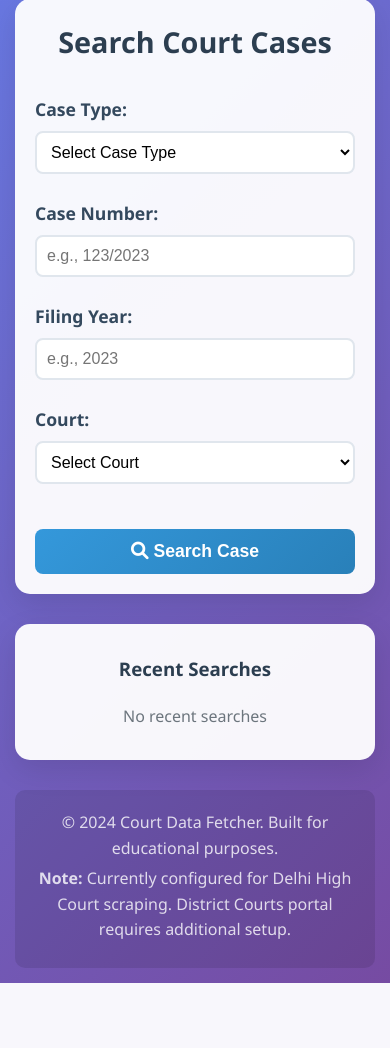
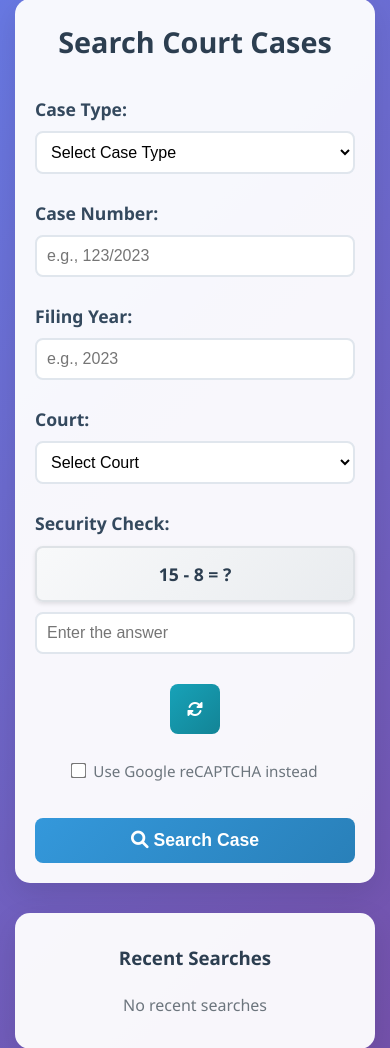
Before and after one commit to SaiRohit2103/OCTANET-MAY, a Flask app: page / in a window 390 px wide. Shown: the part 206-1254 px from the top of the page. Before the commit the page ends 1189 px from the top, so only its background shows below. Run offline with Flask 3, Linux system fonts and the light colour scheme; some libraries are stand-ins or nearby versions.

Commit message:
Add CAPTCHA protection with math and reCAPTCHA options
Co-authored-by: sairohitvadama0143 <sairohitvadama0143@gmail.com>

```diff
--- a/app.py
+++ b/app.py
@@ -9,6 +9,12 @@ from datetime import datetime
 import logging
 from urllib.parse import urljoin, quote
 import time
+import os
+from urllib.parse import urlencode
+from dotenv import load_dotenv
+
+# Load environment variables from .env file
+load_dotenv()
 
 # Configure logging
 logging.basicConfig(level=logging.INFO)
@@ -16,6 +22,10 @@ logger = logging.getLogger(__name__)
 
 app = Flask(__name__)
 CORS(app)
+
+# Configuration for reCAPTCHA
+app.config['RECAPTCHA_SECRET_KEY'] = os.environ.get('RECAPTCHA_SECRET_KEY', 'your-recaptcha-secret-key-here')
+app.config['RECAPTCHA_SITE_KEY'] = os.environ.get('RECAPTCHA_SITE_KEY', 'your-recaptcha-site-key-here')
 
 # Database setup
 def init_db():
@@ -178,10 +188,60 @@ def save_case_data(case_identifier, court_type, case_info, orders_data):
     conn.commit()
     conn.close()
 
+def verify_recaptcha(response_token):
+    """Verify Google reCAPTCHA response"""
+    if not response_token:
+        return False
+
+    secret_key = app.config['RECAPTCHA_SECRET_KEY']
+    if secret_key == 'your-recaptcha-secret-key-here':
+        # For demo purposes, if no real secret key is configured, accept any non-empty response
+        logger.warning("Using demo reCAPTCHA mode - configure RECAPTCHA_SECRET_KEY for production")
+        return True
+
+    # Verify with Google's API
+    verify_url = 'https://www.google.com/recaptcha/api/siteverify'
+    data = {
+        'secret': secret_key,
+        'response': response_token
+    }
+
+    try:
+        response = requests.post(verify_url, data=data)
+        result = response.json()
+        return result.get('success', False)
+    except Exception as e:
+        logger.error(f"reCAPTCHA verification error: {str(e)}")
+        return False
+
+def validate_captcha(captcha_answer, recaptcha_response):
+    """Validate CAPTCHA (either math or reCAPTCHA)"""
+    # If reCAPTCHA response is provided, verify it
+    if recaptcha_response:
+        return verify_recaptcha(recaptcha_response)
+
+    # For math CAPTCHA, we would need to store the correct answer in session
+    # For demo purposes, we'll accept any reasonable number (since backend doesn't know the math question)
+    # In a real implementation, you would store the correct answer in the user session
+    try:
+        answer = int(captcha_answer) if captcha_answer else None
+        # Accept any number between 0 and 200 as reasonable for our math problems
+        return answer is not None and 0 <= answer <= 200
+    except (ValueError, TypeError):
+        return False
+
 @app.route('/')
 def index():
     """Serve the main application page"""
-    return render_template('index.html')
+    return render_template('index.html', recaptcha_site_key=app.config['RECAPTCHA_SITE_KEY'])
+
+@app.route('/api/recaptcha-key')
+def get_recaptcha_key():
+    """Get reCAPTCHA site key for frontend"""
+    return jsonify({
+        'success': True,
+        'site_key': app.config['RECAPTCHA_SITE_KEY']
+    })
 
 @app.route('/api/search', methods=['POST'])
 def search_case():
@@ -202,6 +262,15 @@ def search_case():
         case_number = data['caseNumber']
         filing_year = int(data['filingYear'])
         court_type = data['courtType']
+        captcha_answer = data.get('captcha')
+        recaptcha_response = data.get('recaptchaResponse')
+
+        # Validate CAPTCHA
+        if not validate_captcha(captcha_answer, recaptcha_response):
+            return jsonify({
+                'success': False,
+                'error': 'CAPTCHA verification failed. Please try again.'
+            }), 400
 
         # Validate case number format
         if not re.match(r'^\d+/\d{4}$', case_number):
--- a/requirements-simple.txt
+++ b/requirements-simple.txt
@@ -2,3 +2,4 @@ Flask==2.3.3
 Flask-CORS==4.0.0
 requests==2.31.0
 beautifulsoup4==4.12.2
+python-dotenv==1.0.0
--- a/static/script.js
+++ b/static/script.js
@@ -2,17 +2,29 @@
 class CourtDataFetcher {
     constructor() {
         this.apiUrl = '/api';
+        this.captchaAnswer = 0;
         this.init();
     }
 
     init() {
         this.bindEvents();
         this.loadSearchHistory();
+        this.generateCaptcha();
     }
 
     bindEvents() {
         const form = document.getElementById('caseForm');
         form.addEventListener('submit', (e) => this.handleFormSubmit(e));
+
+        // CAPTCHA event listeners
+        const refreshBtn = document.getElementById('refreshCaptcha');
+        refreshBtn.addEventListener('click', () => this.generateCaptcha());
+
+        const useRecaptchaCheckbox = document.getElementById('useRecaptcha');
+        useRecaptchaCheckbox.addEventListener('change', (e) => this.toggleCaptchaType(e.target.checked));
+
+        const captchaInput = document.getElementById('captcha');
+        captchaInput.addEventListener('input', () => this.validateCaptcha());
     }
 
     async handleFormSubmit(e) {
@@ -23,11 +35,18 @@ class CourtDataFetcher {
             caseType: formData.get('caseType'),
             caseNumber: formData.get('caseNumber'),
             filingYear: formData.get('filingYear'),
-            courtType: formData.get('courtType')
+            courtType: formData.get('courtType'),
+            captcha: formData.get('captcha'),
+            recaptchaResponse: this.getRecaptchaResponse()
         };
 
         // Validate form data
         if (!this.validateForm(searchData)) {
+            return;
+        }
+
+        // Validate CAPTCHA
+        if (!this.validateCaptchaForm()) {
             return;
         }
 
@@ -43,8 +62,25 @@ class CourtDataFetcher {
             if (response.success) {
                 this.displayResults(response.data);
                 this.saveToHistory(searchData, response.data);
+
+                // Generate new CAPTCHA for next search
+                this.generateCaptcha();
+
+                // Reset reCAPTCHA if it was used
+                const useRecaptcha = document.getElementById('useRecaptcha').checked;
+                if (useRecaptcha && typeof grecaptcha !== 'undefined') {
+                    grecaptcha.reset();
+                }
             } else {
                 this.showError(response.error || 'Failed to fetch case data');
+
+                // If CAPTCHA error, generate new CAPTCHA
+                if (response.error && response.error.includes('CAPTCHA')) {
+                    this.generateCaptcha();
+                    if (typeof grecaptcha !== 'undefined') {
+                        grecaptcha.reset();
+                    }
+                }
             }
         } catch (error) {
             console.error('Error fetching case data:', error);
@@ -296,6 +332,124 @@ class CourtDataFetcher {
     hideError() {
         document.getElementById('errorMessage').style.display = 'none';
     }
+
+    // CAPTCHA Methods
+    generateCaptcha() {
+        const num1 = Math.floor(Math.random() * 20) + 1;
+        const num2 = Math.floor(Math.random() * 20) + 1;
+        const operators = ['+', '-', '*'];
+        const operator = operators[Math.floor(Math.random() * operators.length)];
+
+        let question, answer;
+
+        switch(operator) {
+            case '+':
+                question = `${num1} + ${num2} = ?`;
+                answer = num1 + num2;
+                break;
+            case '-':
+                // Ensure positive result
+                const larger = Math.max(num1, num2);
+                const smaller = Math.min(num1, num2);
+                question = `${larger} - ${smaller} = ?`;
+                answer = larger - smaller;
+                break;
+            case '*':
+                // Use smaller numbers for multiplication
+                const smallNum1 = Math.floor(Math.random() * 10) + 1;
+                const smallNum2 = Math.floor(Math.random() * 10) + 1;
+                question = `${smallNum1} × ${smallNum2} = ?`;
+                answer = smallNum1 * smallNum2;
+                break;
+        }
+
+        this.captchaAnswer = answer;
+        document.getElementById('captchaQuestion').textContent = question;
+        document.getElementById('captcha').value = '';
+
+        // Remove any previous validation classes
+        const captchaInput = document.getElementById('captcha');
+        captchaInput.classList.remove('captcha-error', 'captcha-success');
+    }
+
+    validateCaptcha() {
+        const captchaInput = document.getElementById('captcha');
+        const userAnswer = parseInt(captchaInput.value);
+
+        if (captchaInput.value === '') {
+            captchaInput.classList.remove('captcha-error', 'captcha-success');
+            return false;
+        }
+
+        if (userAnswer === this.captchaAnswer) {
+            captchaInput.classList.remove('captcha-error');
+            captchaInput.classList.add('captcha-success');
+            return true;
+        } else {
+            captchaInput.classList.remove('captcha-success');
+            captchaInput.classList.add('captcha-error');
+            return false;
+        }
+    }
+
+    toggleCaptchaType(useRecaptcha) {
+        const mathCaptcha = document.querySelector('.captcha-section');
+        const recaptchaSection = document.querySelector('.recaptcha-section');
+
+        if (useRecaptcha) {
+            mathCaptcha.style.display = 'none';
+            recaptchaSection.style.display = 'block';
+            // Remove required attribute from math captcha
+            document.getElementById('captcha').removeAttribute('required');
+        } else {
+            mathCaptcha.style.display = 'block';
+            recaptchaSection.style.display = 'none';
+            // Add required attribute back to math captcha
+            document.getElementById('captcha').setAttribute('required', '');
+            // Reset reCAPTCHA if it was completed
+            if (typeof grecaptcha !== 'undefined') {
+                grecaptcha.reset();
+            }
+        }
+    }
+
+    getRecaptchaResponse() {
+        const useRecaptcha = document.getElementById('useRecaptcha').checked;
+        if (useRecaptcha && typeof grecaptcha !== 'undefined') {
+            return grecaptcha.getResponse();
+        }
+        return null;
+    }
+
+    validateCaptchaForm() {
+        const useRecaptcha = document.getElementById('useRecaptcha').checked;
+
+        if (useRecaptcha) {
+            const recaptchaResponse = this.getRecaptchaResponse();
+            if (!recaptchaResponse) {
+                this.showError('Please complete the reCAPTCHA verification');
+                return false;
+            }
+        } else {
+            const captchaInput = document.getElementById('captcha');
+            const userAnswer = parseInt(captchaInput.value);
+
+            if (!captchaInput.value) {
+                this.showError('Please solve the math problem');
+                captchaInput.classList.add('captcha-error');
+                return false;
+            }
+
+            if (userAnswer !== this.captchaAnswer) {
+                this.showError('Incorrect answer to the math problem. Please try again.');
+                captchaInput.classList.add('captcha-error');
+                this.generateCaptcha(); // Generate new captcha
+                return false;
+            }
+        }
+
+        return true;
+    }
 }
 
 // Initialize the application when DOM is loaded
--- a/static/styles.css
+++ b/static/styles.css
@@ -371,3 +371,134 @@ footer p {
 .results-section {
     animation: fadeInUp 0.6s ease-out;
 }
+
+/* CAPTCHA Styling */
+.captcha-container {
+    display: flex;
+    align-items: center;
+    gap: 10px;
+    flex-wrap: wrap;
+}
+
+.captcha-question {
+    background: linear-gradient(135deg, #f8f9fa, #e9ecef);
+    padding: 12px 15px;
+    border-radius: 8px;
+    font-weight: 600;
+    color: #2c3e50;
+    border: 2px solid #dee2e6;
+    min-width: 120px;
+    text-align: center;
+    font-size: 1.1em;
+    box-shadow: 0 2px 4px rgba(0, 0, 0, 0.1);
+}
+
+.captcha-container input[type="number"] {
+    flex: 1;
+    min-width: 100px;
+    max-width: 150px;
+}
+
+.refresh-btn {
+    background: linear-gradient(135deg, #17a2b8, #138496);
+    color: white;
+    border: none;
+    padding: 12px;
+    border-radius: 8px;
+    cursor: pointer;
+    transition: all 0.3s ease;
+    font-size: 1em;
+    width: 45px;
+    height: 45px;
+    display: flex;
+    align-items: center;
+    justify-content: center;
+}
+
+.refresh-btn:hover {
+    background: linear-gradient(135deg, #138496, #117a8b);
+    transform: rotate(180deg);
+}
+
+.captcha-toggle {
+    margin: 15px 0;
+    text-align: center;
+}
+
+.captcha-toggle label {
+    display: flex;
+    align-items: center;
+    justify-content: center;
+    gap: 8px;
+    font-size: 0.95em;
+    color: #6c757d;
+    cursor: pointer;
+}
+
+.captcha-toggle input[type="checkbox"] {
+    width: auto;
+    margin: 0;
+    transform: scale(1.2);
+}
+
+.recaptcha-section {
+    display: flex;
+    justify-content: center;
+    margin: 20px 0;
+}
+
+.g-recaptcha {
+    transform: scale(0.9);
+    transform-origin: center;
+}
+
+/* CAPTCHA animations */
+@keyframes captchaShake {
+    0%, 100% { transform: translateX(0); }
+    25% { transform: translateX(-5px); }
+    75% { transform: translateX(5px); }
+}
+
+.captcha-error {
+    animation: captchaShake 0.5s ease-in-out;
+    border-color: #e74c3c !important;
+    box-shadow: 0 0 0 3px rgba(231, 76, 60, 0.1) !important;
+}
+
+.captcha-success {
+    border-color: #27ae60 !important;
+    box-shadow: 0 0 0 3px rgba(39, 174, 96, 0.1) !important;
+}
+
+/* Responsive CAPTCHA */
+@media (max-width: 768px) {
+    .captcha-container {
+        flex-direction: column;
+        align-items: stretch;
+    }
+
+    .captcha-question {
+        text-align: center;
+        min-width: auto;
+    }
+
+    .captcha-container input[type="number"] {
+        max-width: none;
+    }
+
+    .refresh-btn {
+        align-self: center;
+        width: 50px;
+        height: 50px;
+    }
+
+    .g-recaptcha {
+        transform: scale(0.8);
+    }
+}
+
+@media (max-width: 480px) {
+    .g-recaptcha {
+        transform: scale(0.7);
+    }
+}
--- a/templates/index.html
+++ b/templates/index.html
@@ -6,6 +6,8 @@
     <title>Court Data Fetcher & Mini-Dashboard</title>
     <link rel="stylesheet" href="{{ url_for('static', filename='styles.css') }}">
     <link href="https://cdnjs.cloudflare.com/ajax/libs/font-awesome/6.0.0/css/all.min.css" rel="stylesheet">
+    <!-- Google reCAPTCHA -->
+    <script src="https://www.google.com/recaptcha/api.js" async defer></script>
 </head>
 <body>
     <div class="container">
@@ -50,6 +52,31 @@
                             <option value="delhi-hc">Delhi High Court</option>
                             <option value="district-courts">District Courts Portal</option>
                         </select>
+                    </div>
+
+                    <!-- Simple Math CAPTCHA -->
+                    <div class="form-group captcha-section">
+                        <label for="captcha">Security Check:</label>
+                        <div class="captcha-container">
+                            <div class="captcha-question" id="captchaQuestion">
+                                <!-- CAPTCHA question will be generated here -->
+                            </div>
+                            <input type="number" id="captcha" name="captcha" placeholder="Enter the answer" required>
+                            <button type="button" id="refreshCaptcha" class="refresh-btn">
+                                <i class="fas fa-sync-alt"></i>
+                            </button>
+                        </div>
+                    </div>
+
+                    <!-- Google reCAPTCHA (Optional) -->
+                    <div class="form-group recaptcha-section" style="display: none;">
+                        <div class="g-recaptcha" data-sitekey="{{ recaptcha_site_key }}"></div>
+                    </div>
+
+                    <div class="captcha-toggle">
+                        <label>
+                            <input type="checkbox" id="useRecaptcha"> Use Google reCAPTCHA instead
+                        </label>
                     </div>
 
                     <button type="submit" id="searchBtn">
```
Also changed, not shown: README.md, 1 other file.
